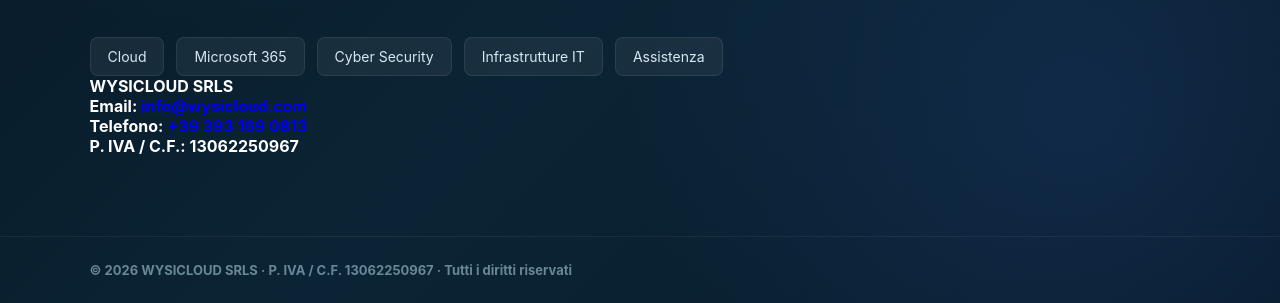
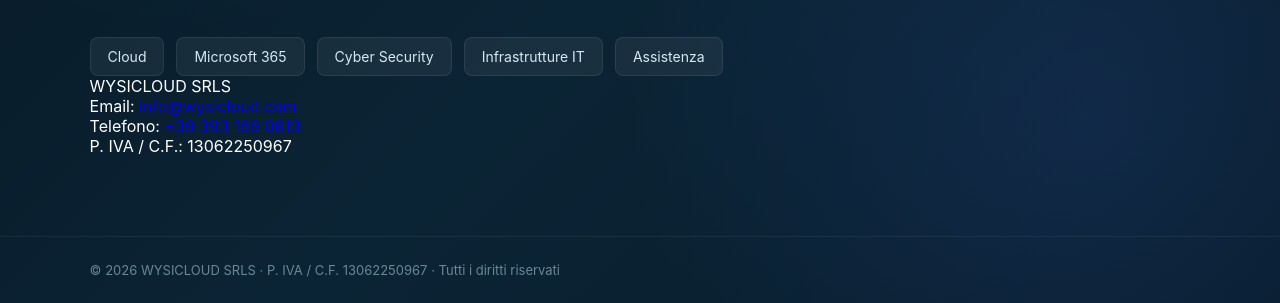
Before and after one commit to wysigthb/wysicloud.com, a plain HTML site: page index.html in a window 1280 px wide. Shown: the part 617-920 px from the top of the page. Drawn offline with Linux system fonts and the light colour scheme.

Commit message:
Update index.html
tolto altro strong prima di wysicloud

```diff
--- a/index.html
+++ b/index.html
@@ -174,7 +174,7 @@
         <div class="service">Assistenza</div>
       </div>
 <div class="contacts">
-  <strong>WYSICLOUD SRLS<br>
+  WYSICLOUD SRLS<br>
   Email: <a href="mailto:info@wysicloud.com">info@wysicloud.com</a><br>
   Telefono: <a href="tel:+393931690813">+39 393 169 0813</a><br>
   P. IVA / C.F.: 13062250967
```
